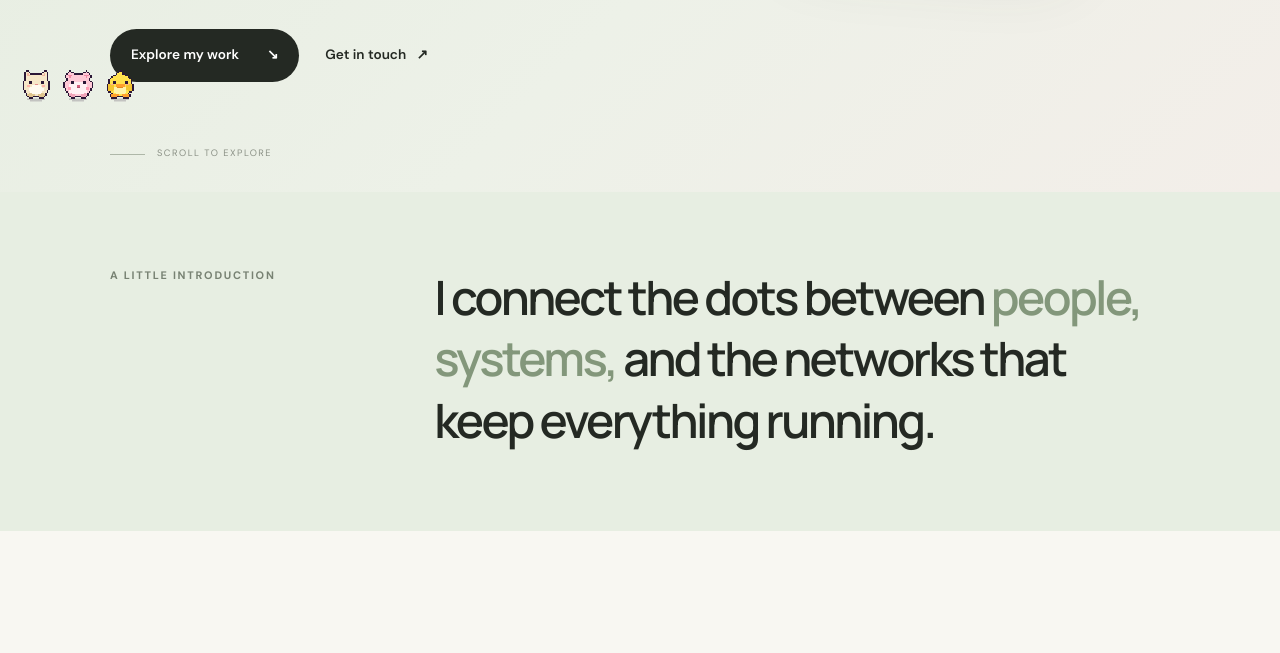
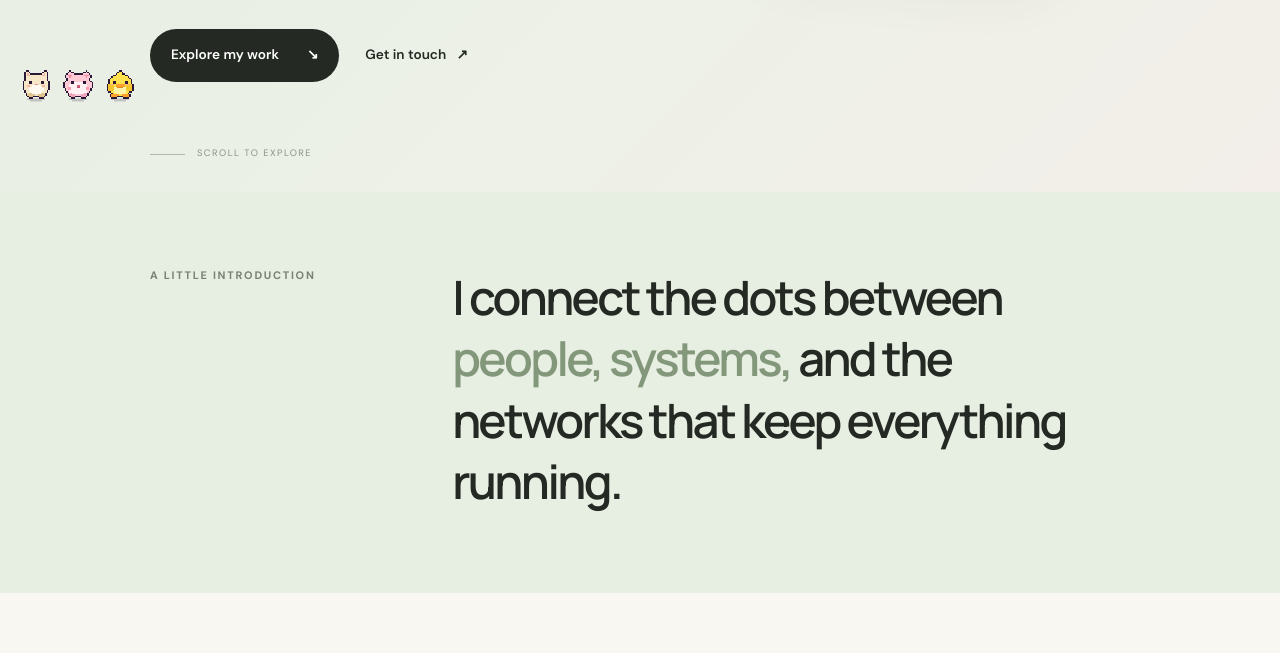
Before and after one commit to adeliawardoyo-rgb/portfolio, a plain HTML site: page index.html in a window 1280 px wide. Shown: the part 698-1351 px from the top of the page. Drawn offline with Linux system fonts and the light colour scheme.

Commit message:
Adjust section-shell width in style.css

```diff
--- a/style.css
+++ b/style.css
@@ -27,7 +27,7 @@ button, a { -webkit-tap-highlight-color: transparent; }
 .nav-links a:hover, .text-link:hover { color: #8b9f82; }
 .nav-contact { padding: 10px 16px; border: 1px solid var(--line); border-radius: 999px; color: var(--ink); }
 .nav-contact span { margin-left: 8px; }
-.section-shell { width: min(1060px, calc(100% - 64px)); margin: auto; }
+.section-shell { width: min(980px, calc(100% - 64px)); margin: auto; }
 .hero { min-height: 690px; padding-top: 105px; padding-bottom: 110px; display: grid; grid-template-columns: 1.1fr .9fr; align-items: center; gap: 40px; position: relative; }
 
 /* Hero background — soft sage green */
```
